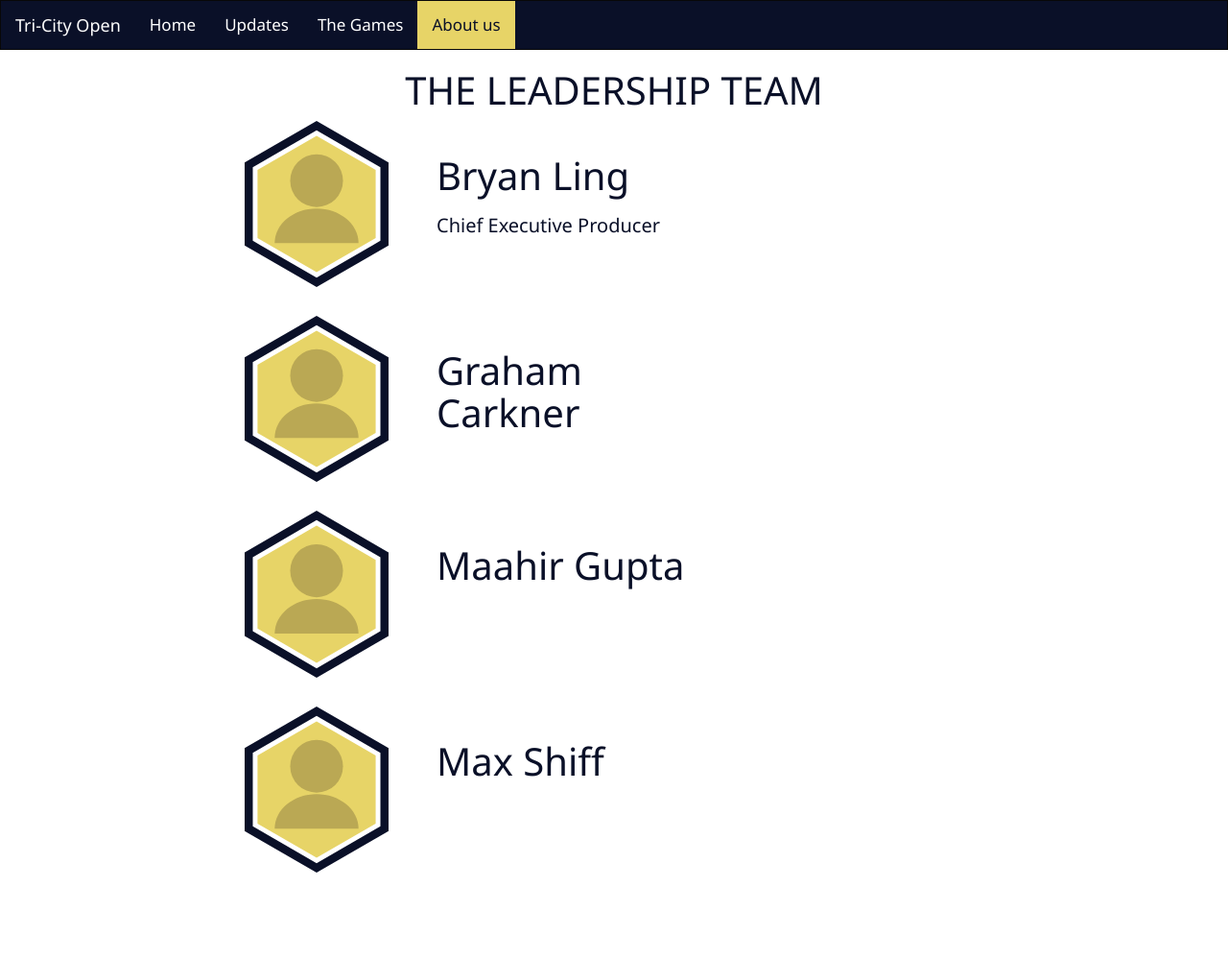
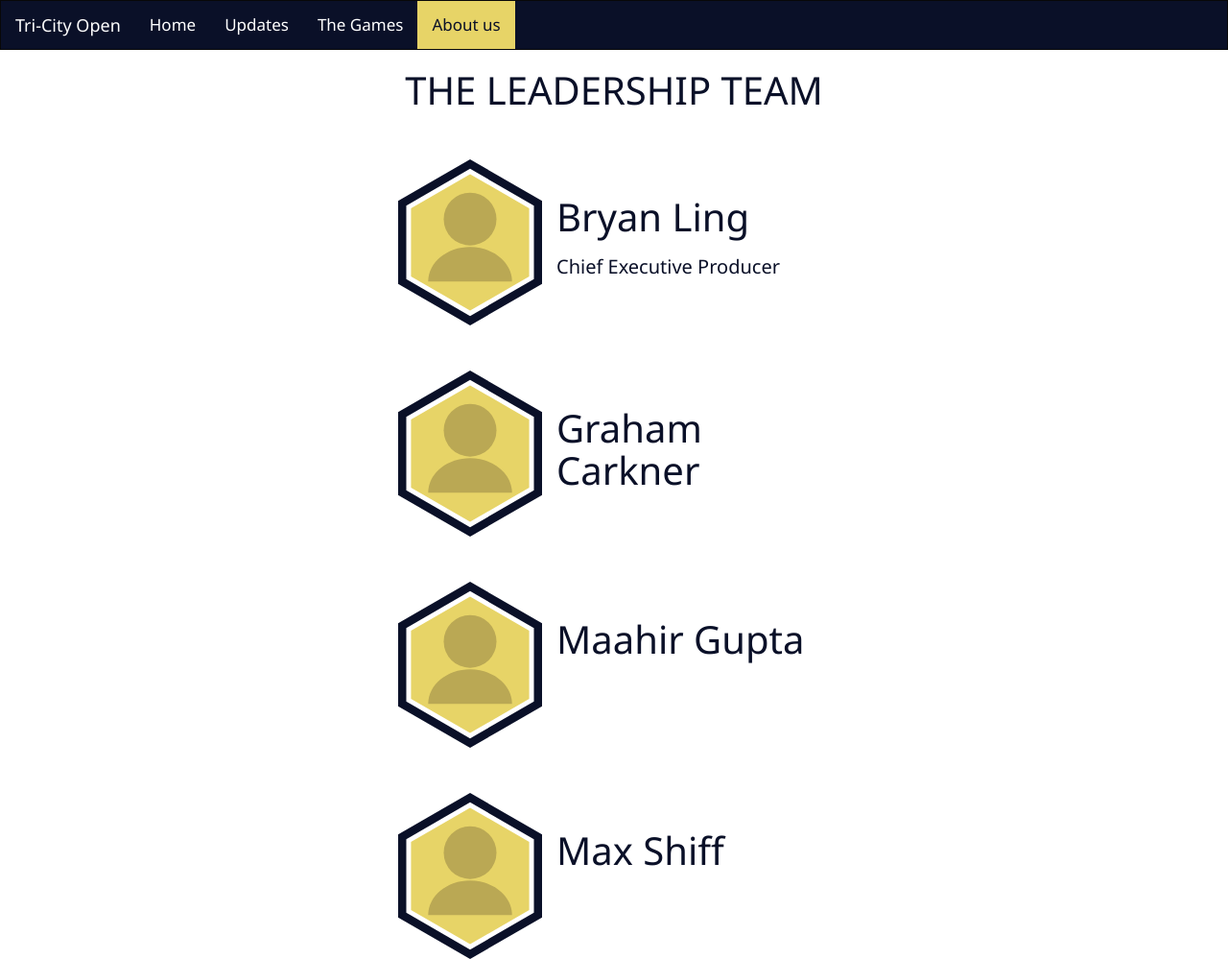
Before and after one commit to eshaleague/home, a plain HTML site: page html/about.html in a window 1280 px wide. Shown: the whole page at 96% size. Before the commit the page ends 909 px from the top, so only its background shows below. Drawn offline with nearby package versions, Linux system fonts and the light colour scheme.

Commit message:
fixed about

```diff
--- a/html/about.html
+++ b/html/about.html
@@ -36,42 +36,50 @@
 
 
 		<h1 style="text-align: center; text-transform: uppercase; font-weight: lighter; font-family: Segoe UI">The Leadership Team</h1>
-		<div class="container" style=" max-width: 800px; width:80vw">
-			<div class="row">
-				<div class="col-sm-3">
-					<img src="../images/aboutProfile.svg" style="width: 150px;">
+		<div  class="aboutRow">
+			<div  class="aboutFirst">
+				<img src="../images/aboutProfile.svg" class="profile">
 			</div>
-				<div class="col-sm-5" style="padding-top: 15px;">
-					<h1 style="font-size: 40px;">Bryan Ling</h1>
+
+			<div  class="aboutSecond">
+				<h1 class="aboutNames">Bryan Ling</h1>
 				<p>Chief Executive Producer</p>
 			</div>
 		</div>
-			<div class="row" style="margin-top: 30px;">
-				<div class="col-sm-3">
-					<img src="../images/aboutProfile.svg" style="width: 150px;">
+		<div  class="aboutRow">
+			<div  class="aboutFirst">
+				<img src="../images/aboutProfile.svg" class="profile">
 			</div>
-				<div class="col-sm-5" style="padding-top: 15px;">
-					<h1 style="font-size: 40px;">Graham Carkner</h1>
+
+			<div  class="aboutSecond">
+				<h1 class="aboutNames">Graham Carkner</h1>
 				<p></p>
 			</div>
 		</div>
-			<div class="row" style="margin-top: 30px;">
-				<div class="col-sm-3">
-					<img src="../images/aboutProfile.svg" style="width: 150px;">
+		<div  class="aboutRow">
+			<div  class="aboutFirst">
+				<img src="../images/aboutProfile.svg" class="profile">
 			</div>
-				<div class="col-sm-5" style="padding-top: 15px;">
-					<h1 style="font-size: 40px;">Maahir Gupta</h1>
+
+			<div  class="aboutSecond">
+				<h1 class="aboutNames"">Maahir Gupta</h1>
 				<p></p>
 			</div>
 		</div>
-			<div class="row" style="margin-top: 30px;">
-				<div class="col-sm-3">
-					<img src="../images/aboutProfile.svg" style="width: 150px;">
+		<div  class="aboutRow">
+			<div  class="aboutFirst">
+				<img src="../images/aboutProfile.svg" class="profile">
 			</div>
-				<div class="col-sm-5" style="padding-top: 15px;">
-					<h1 style="font-size: 40px;">Max Shiff</h1>
+
+			<div  class="aboutSecond">
+				<h1 class="aboutNames">Max Shiff</h1>
 				<p></p>
 			</div>
 		</div>
+
+
+
+
+
 	</body>
 </html>
--- a/try.css
+++ b/try.css
@@ -159,10 +159,64 @@ span{
 	#teamTwo{
 		margin-top:20px;
 		margin-bottom:20px;
-
+	file:///C:/Users/Bryan/Desktop/TriWeb/home/images/aboutProfile.svg
 }
 
 	#main{
 		height: 800px;
 	}
 }
+
+.profile{
+	width: 150px;
+}
+
+.aboutRow{
+	width: 450px;
+	height:170px;
+	margin: auto;
+	margin-top: 50px;
+
+}
+.aboutFirst{
+	width: 150px;
+	height: 100%;
+	float: left;
+	padding-left: 0px;
+
+}
+.aboutSecond{
+	height: 100%;
+	width: 300px;
+	display:inline-block;
+	padding-top:18px;
+	padding-left: 15px;
+}
+.aboutNames{
+	font-size: 40px;
+}
+
+@media only screen and (max-width: 480px){
+	.profile{
+		width: 80px;
+	}
+	.aboutRow{
+	width: 350px;
+	height:130px;
+	margin: auto;
+}
+	.aboutFirst{
+	width: 100px;
+	padding-left: 15px;
+}
+.aboutSecond{
+	width: 250px;
+	padding-top:0px;
+}
+.aboutNames{
+	font-size: 30px;
+}
+
+
+
+ }
```
Lines whose indentation alone changed are shown as unchanged.
